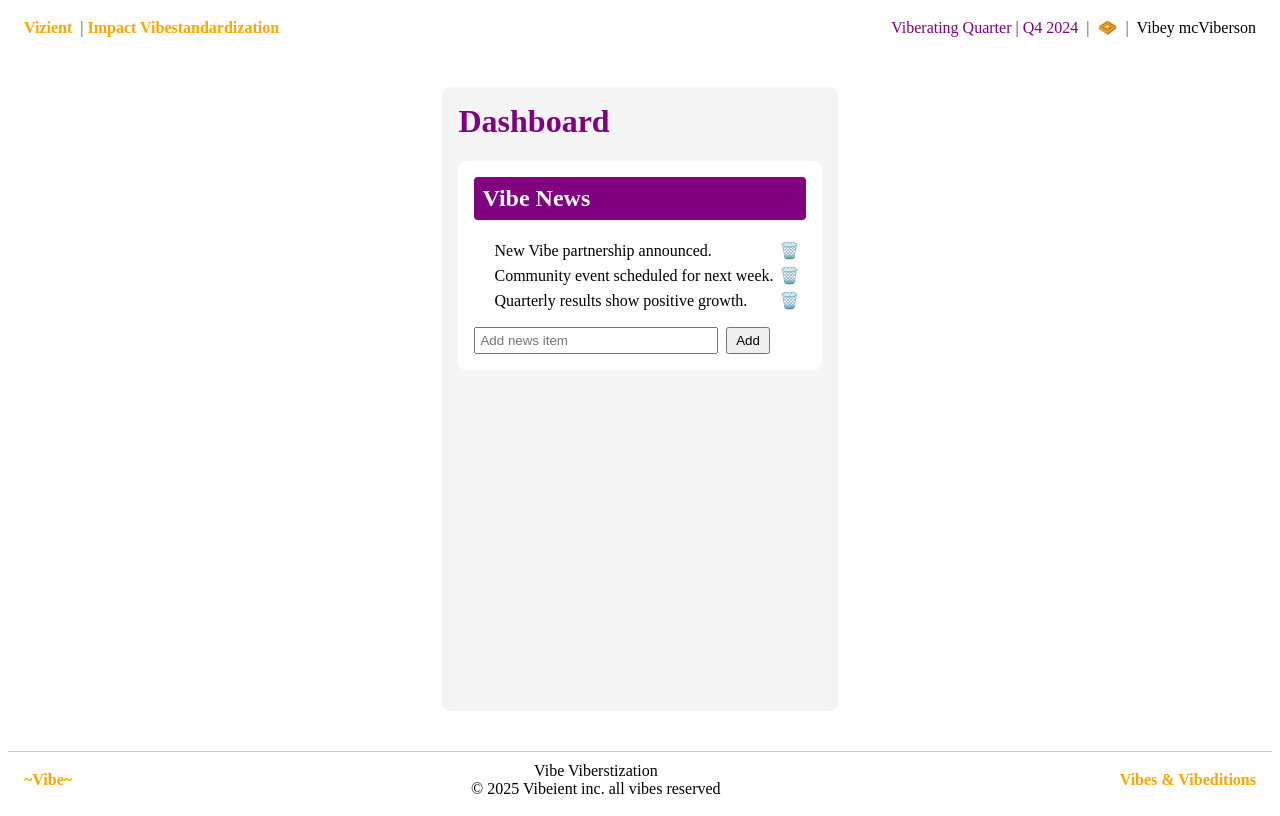
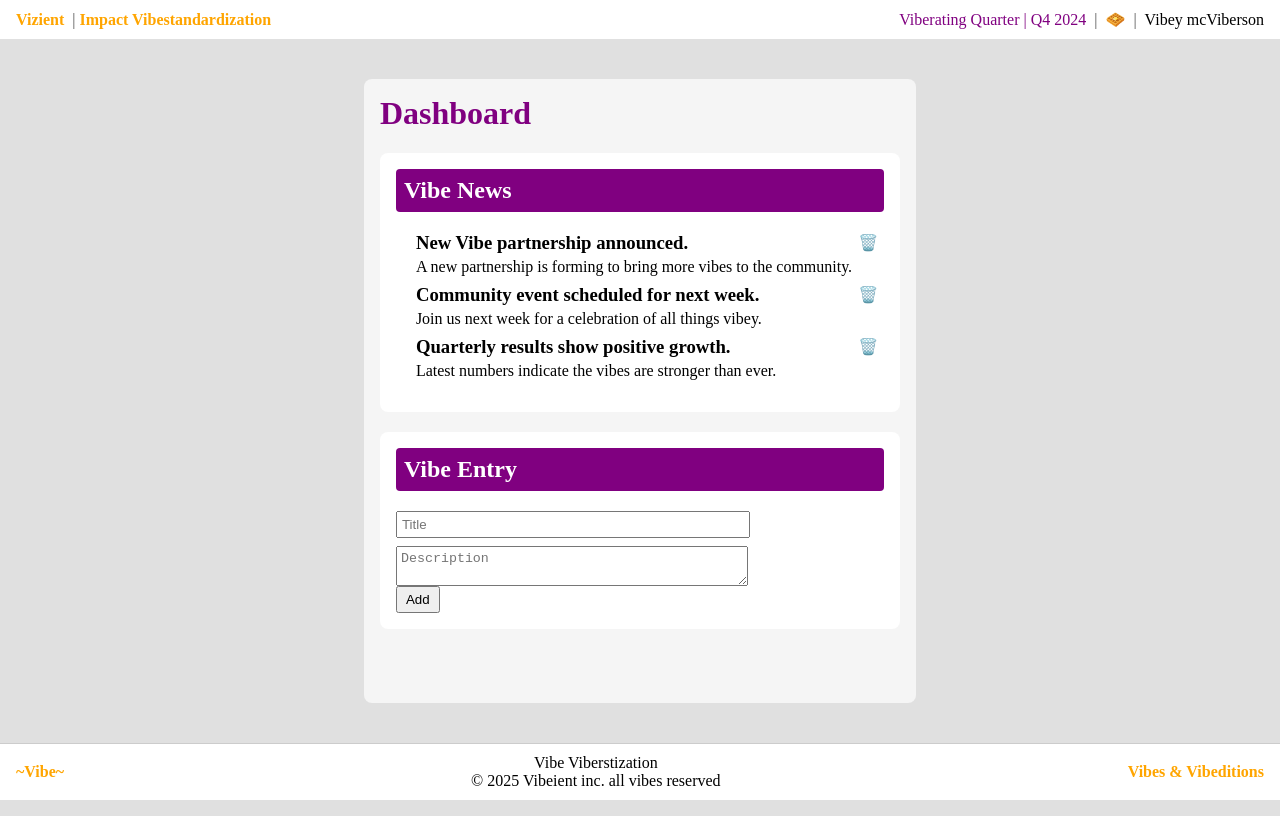
Before and after one commit to NathanWallerViz/codex-impact-testing, an Angular app in the folder impact-recreation-vibes/: page / in a window 1280 px wide. Built offline with nearby package versions, Linux system fonts and the light colour scheme.

Commit message:
feat: enhance vibe news entry layout

```diff
--- a/impact-recreation-vibes/src/app/app.component.css
+++ b/impact-recreation-vibes/src/app/app.component.css
@@ -66,7 +66,15 @@
   margin-top: 20px;
 }
 
-.news-header {
+.vibe-entry {
+  background-color: #fff;
+  padding: 16px;
+  border-radius: 8px;
+  margin-top: 20px;
+}
+
+.news-header,
+.entry-header {
   background-color: purple;
   color: #fff;
   padding: 8px;
@@ -82,8 +90,16 @@
 .vibe-news li {
   display: flex;
   justify-content: space-between;
-  align-items: center;
-  margin-bottom: 4px;
+  align-items: flex-start;
+  margin-bottom: 8px;
+}
+
+.news-item h3 {
+  margin: 0 0 4px 0;
+}
+
+.news-item p {
+  margin: 0;
 }
 
 .delete-btn {
@@ -97,10 +113,13 @@
   margin-top: 10px;
 }
 
-.new-item input {
+.new-item input,
+.new-item textarea {
   padding: 4px;
   width: 70%;
   margin-right: 8px;
+  display: block;
+  margin-top: 8px;
 }
 
 .new-item button {
--- a/impact-recreation-vibes/src/app/app.component.html
+++ b/impact-recreation-vibes/src/app/app.component.html
@@ -19,12 +19,20 @@
     <h2 class="news-header">Vibe News</h2>
     <ul>
       <li *ngFor="let item of newsItems; let i = index">
-        <span>{{ item }}</span>
+        <div class="news-item">
+          <h3>{{ item.title }}</h3>
+          <p>{{ item.description }}</p>
+        </div>
         <button class="delete-btn" (click)="deleteNews(i)">🗑️</button>
       </li>
     </ul>
+  </section>
+
+  <section class="vibe-entry">
+    <h2 class="entry-header">Vibe Entry</h2>
     <div class="new-item">
-      <input [(ngModel)]="newNews" placeholder="Add news item" />
+      <input [(ngModel)]="newNewsTitle" placeholder="Title" />
+      <textarea [(ngModel)]="newNewsDescription" placeholder="Description"></textarea>
       <button (click)="addNews()">Add</button>
     </div>
   </section>
--- a/impact-recreation-vibes/src/app/app.component.ts
+++ b/impact-recreation-vibes/src/app/app.component.ts
@@ -7,18 +7,32 @@ import { Component } from '@angular/core';
 })
 export class AppComponent {
   title = 'impact-recreation-vibes';
-  newsItems: string[] = [
-    'New Vibe partnership announced.',
-    'Community event scheduled for next week.',
-    'Quarterly results show positive growth.'
+
+  newsItems: { title: string; description: string }[] = [
+    {
+      title: 'New Vibe partnership announced.',
+      description: 'A new partnership is forming to bring more vibes to the community.'
+    },
+    {
+      title: 'Community event scheduled for next week.',
+      description: 'Join us next week for a celebration of all things vibey.'
+    },
+    {
+      title: 'Quarterly results show positive growth.',
+      description: 'Latest numbers indicate the vibes are stronger than ever.'
+    }
   ];
-  newNews = '';
+
+  newNewsTitle = '';
+  newNewsDescription = '';
 
   addNews() {
-    const item = this.newNews.trim();
-    if (item) {
-      this.newsItems.push(item);
-      this.newNews = '';
+    const title = this.newNewsTitle.trim();
+    const description = this.newNewsDescription.trim();
+    if (title && description) {
+      this.newsItems.push({ title, description });
+      this.newNewsTitle = '';
+      this.newNewsDescription = '';
     }
   }
 
--- a/impact-recreation-vibes/src/styles.css
+++ b/impact-recreation-vibes/src/styles.css
@@ -1 +1,5 @@
-/* You can add global styles to this file, and also import other style files */
+/* Global styles */
+body {
+  margin: 0;
+  background-color: #e0e0e0;
+}
```
